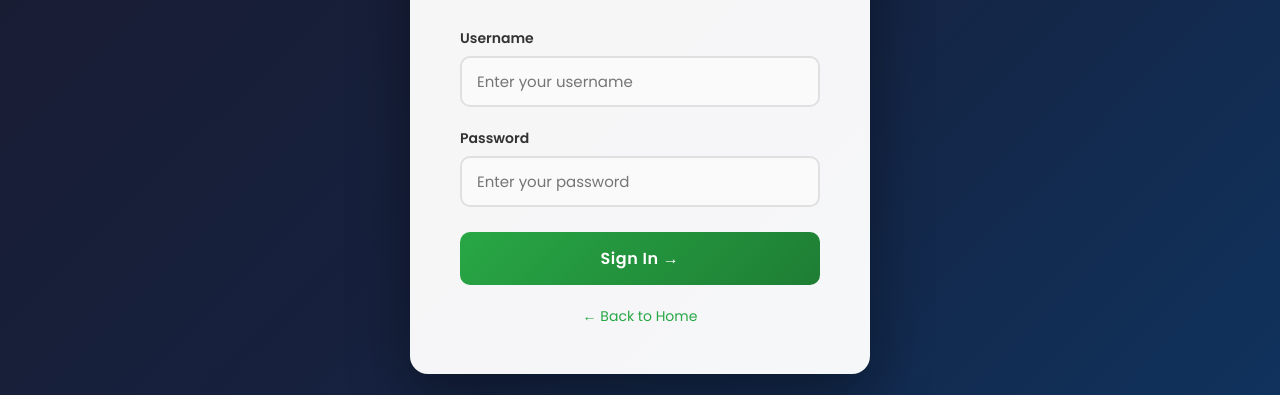
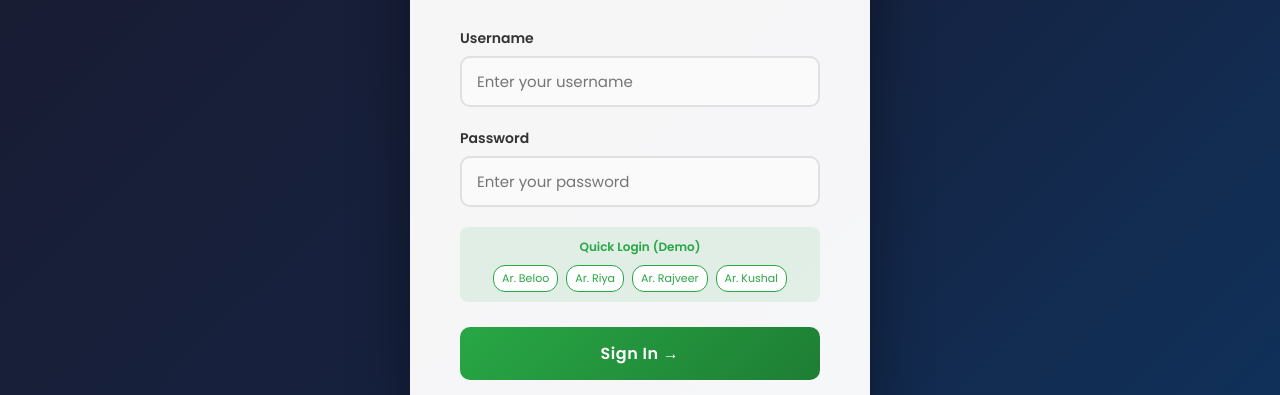
Before and after one commit to rasmittank0606-lab/Obstrected-web, a plain HTML site: page architect_login.html in a window 1280 px wide. Shown: the part 393-788 px from the top of the page. Drawn offline with Linux system fonts and the light colour scheme.

Commit message:
Restore quick login for architects

```diff
--- a/architect_login.html
+++ b/architect_login.html
@@ -186,6 +186,17 @@
                 <input type="password" id="arch-password" placeholder="Enter your password" autocomplete="current-password">
             </div>
 
+            <!-- Quick Login for Presentation -->
+            <div style="background: rgba(40,167,69,0.1); padding: 10px; border-radius: 8px; margin-bottom: 20px; text-align: center;">
+                <p style="font-size: 12px; color: #28a745; margin-bottom: 8px; font-weight: bold;">Quick Login (Demo)</p>
+                <div style="display: flex; gap: 8px; flex-wrap: wrap; justify-content: center;">
+                    <span style="font-size: 11px; padding: 4px 8px; background: white; border: 1px solid #28a745; border-radius: 12px; cursor: pointer; color: #28a745; transition: all 0.2s;" onmouseover="this.style.background='#28a745'; this.style.color='white';" onmouseout="this.style.background='white'; this.style.color='#28a745';" onclick="fillCreds('beloo.gajjar', 'Arch@BeG2024')">Ar. Beloo</span>
+                    <span style="font-size: 11px; padding: 4px 8px; background: white; border: 1px solid #28a745; border-radius: 12px; cursor: pointer; color: #28a745; transition: all 0.2s;" onmouseover="this.style.background='#28a745'; this.style.color='white';" onmouseout="this.style.background='white'; this.style.color='#28a745';" onclick="fillCreds('riya.kavathiya', 'Arch@RiK2024')">Ar. Riya</span>
+                    <span style="font-size: 11px; padding: 4px 8px; background: white; border: 1px solid #28a745; border-radius: 12px; cursor: pointer; color: #28a745; transition: all 0.2s;" onmouseover="this.style.background='#28a745'; this.style.color='white';" onmouseout="this.style.background='white'; this.style.color='#28a745';" onclick="fillCreds('rajveer.vaghela', 'Arch@RaV2024')">Ar. Rajveer</span>
+                    <span style="font-size: 11px; padding: 4px 8px; background: white; border: 1px solid #28a745; border-radius: 12px; cursor: pointer; color: #28a745; transition: all 0.2s;" onmouseover="this.style.background='#28a745'; this.style.color='white';" onmouseout="this.style.background='white'; this.style.color='#28a745';" onclick="fillCreds('kushal.shah', 'Arch@KuS2024')">Ar. Kushal</span>
+                </div>
+            </div>
+
             <button class="login-btn" onclick="architectLogin()">Sign In →</button>
 
             <div class="error-msg" id="arch-error">❌ Invalid username or password. Please try again.</div>
@@ -203,6 +214,11 @@
     </footer>
 
     <script>
+        function fillCreds(u, p) {
+            document.getElementById('arch-username').value = u;
+            document.getElementById('arch-password').value = p;
+        }
+
         async function architectLogin() {
             const username = document.getElementById('arch-username').value.trim();
             const password = document.getElementById('arch-password').value.trim();
```
